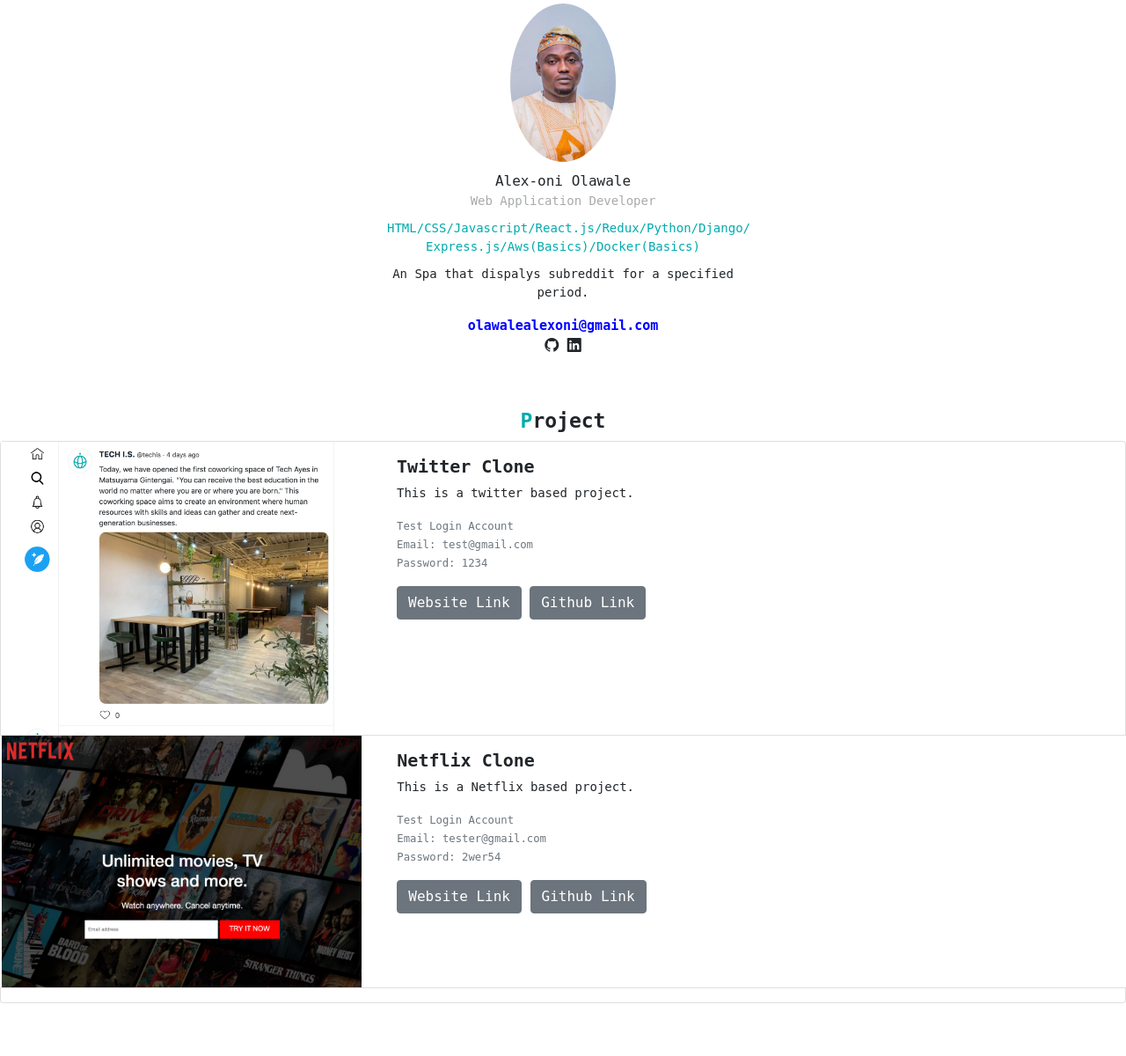
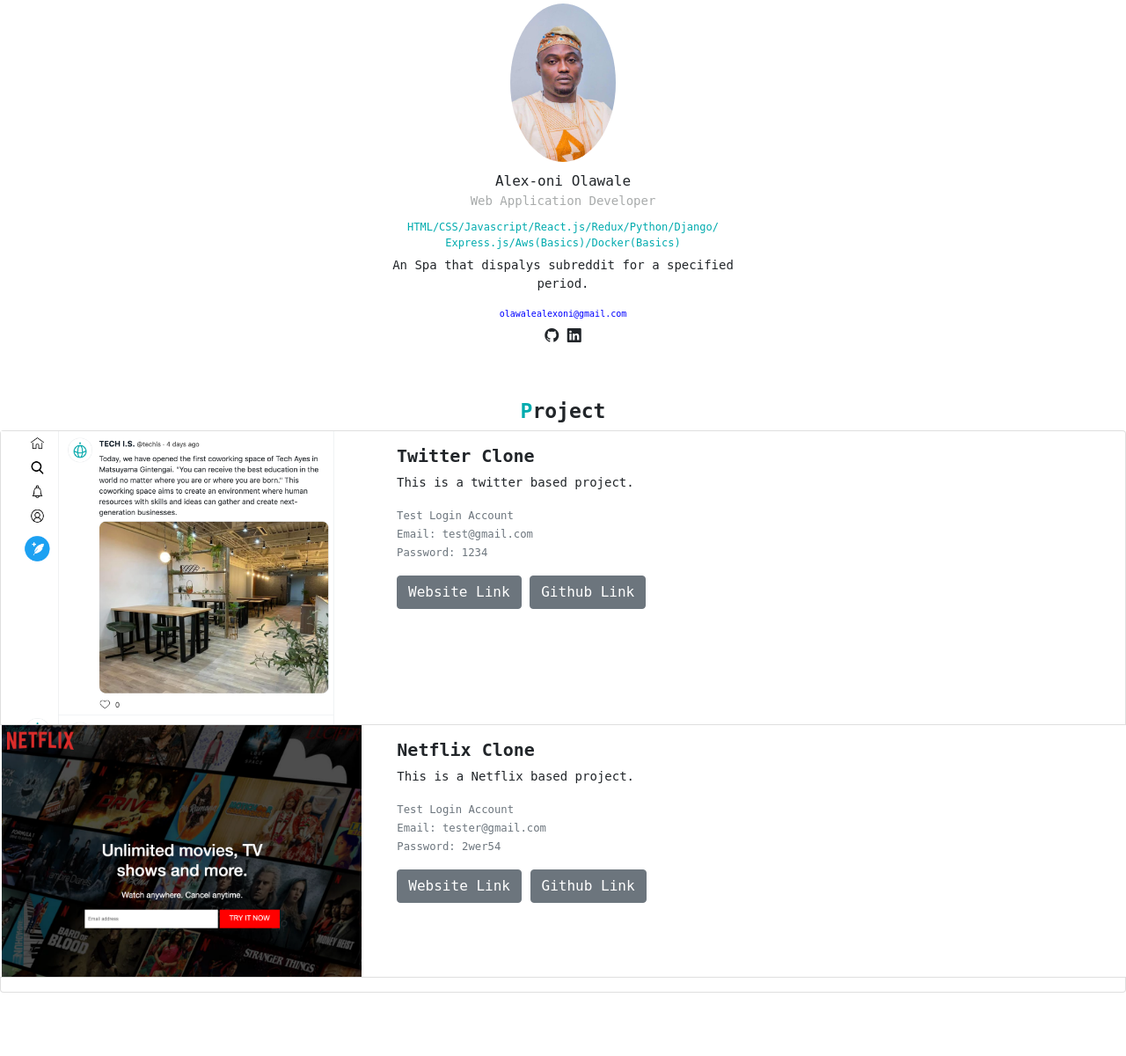
Before and after one commit to gbugsy1x/portfolio, a PHP site: page / in a window 1280 px wide. Shown: the part 136-1336 px from the top of the page at 88% size. After the commit the page ends 1264 px from the top, so only its background shows below. Run offline with PHP 8.4, Linux system fonts and the light colour scheme; some libraries are stand-ins or nearby versions.

Commit message:
made changes in spacing in between lines in about

```diff
--- a/style.css
+++ b/style.css
@@ -11,12 +11,14 @@
 
 p {
   font-size: 14px;
+  margin: bottom 14px;
+  margin-top: 6px;
 }
 
 h2 {
   font-weight: bold;
   font-size: 23px;
-  margin: bottom 20px;
+  margin: bottom 14px;
 }
 #about {
   margin: 40px auto;
@@ -31,7 +33,7 @@
 }
 
 #about .name {
-  font: size 19px;
+  font: size 25px;
 }
 
 #about .vocation {
@@ -40,20 +42,21 @@
   margin-bottom: 10px;
 }
 #about .skills {
-  font-size: 14px;
+  font-size: 12px;
   color: #00abae;
-  margin-bottom: 10px;
+  margin-bottom: 6px;
 }
 
 #about .email {
-  margin-top: 8px;
-  font-size: 15px;
+  margin-top: 6px;
+  font-size: 10px;
   color: blue;
-  font-weight: bold;
+  font-weight: normal;
+  margin-bottom: 6px;
 }
 
 #about .icons {
-  margin: top 20px;
+  margin: top 6px;
   font: size 30px;
 }
 
```
